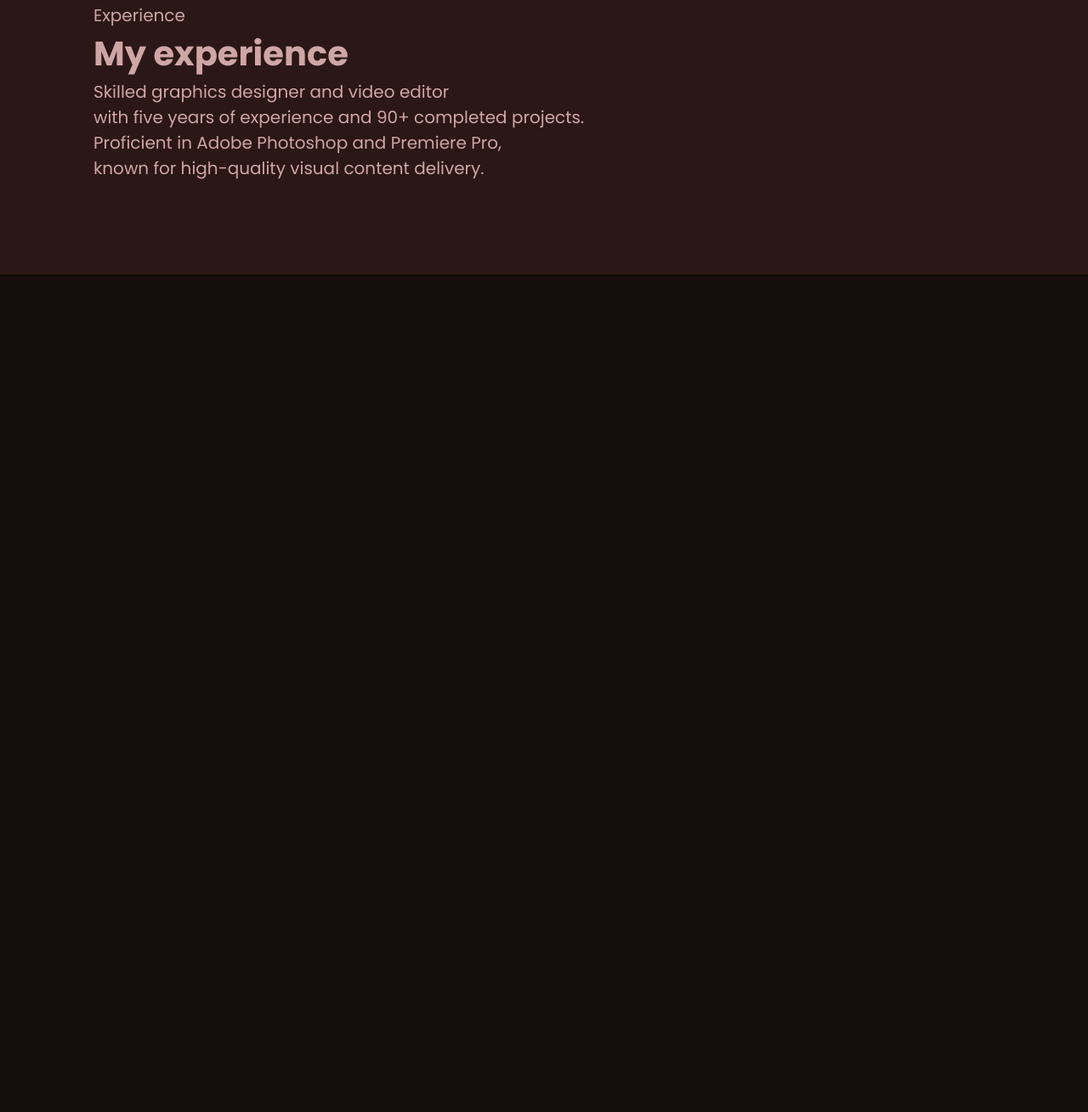
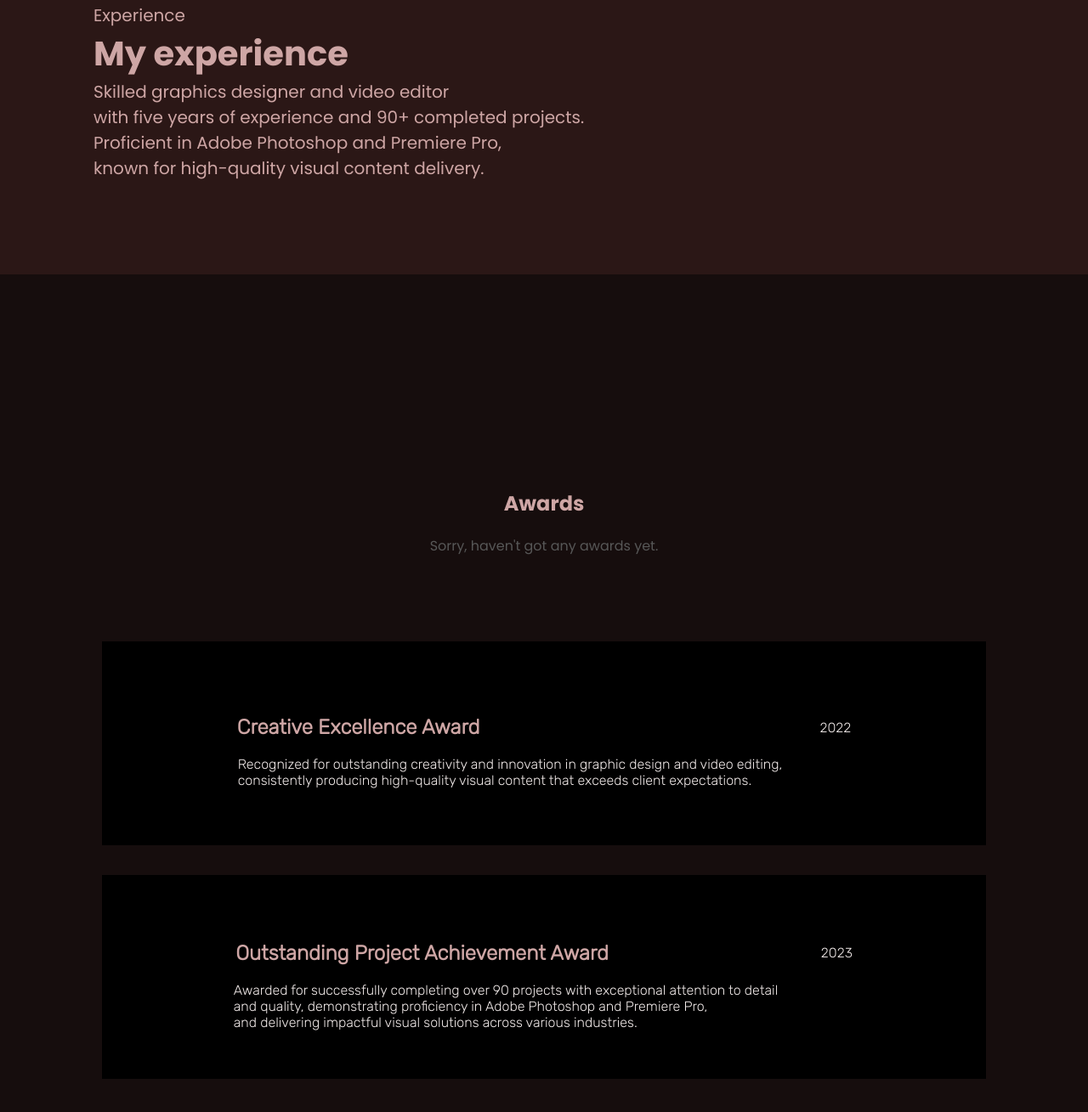
Before and after one commit to CancelShanto/abedin-shanto, a plain HTML site: page index.html in a window 1280 px wide. Shown: the part 1387-2696 px from the top of the page at 85% size. Before the commit the page ends 1710 px from the top, so only its background shows below. Drawn offline with Linux system fonts and the light colour scheme.

Commit message:
added working about me button in the navbar, clicking it will scroll down to the about me section. added awards section.

```diff
--- a/index.html
+++ b/index.html
@@ -9,7 +9,6 @@
     <link rel="stylesheet" href="styles.css">
     <link rel="stylesheet" href="root.css">
     <script src="https://kit.fontawesome.com/d916611b0c.js" crossorigin="anonymous"></script>
-
 </head>
 <body>
     <!-- navbar starts here -->
@@ -26,7 +25,7 @@
                     <h1>Home</h1>
                 </div>
                 <div class="navbar-item">
-                    <h1>About Me</h1>
+                    <a href="#about-scroll" onclick="scrollToMiddle()"><h1>About Me</h1></a>
                 </div>
                 <div class="navbar-item">
                     <h1>Projects</h1>
@@ -198,7 +197,7 @@
         <div class="about-me">
             <div>
                 <div>
-                    <h1>About Me</h1>
+                    <h1 id="about-scroll">About Me</h1>
                 </div>
                 <div>
                     <p>
@@ -281,5 +280,31 @@
       </section>
      <!-- experience section ends here -->
 
+     <!-- awards section starts here -->
+      <section>
+        <div class="awards">
+            <div><h1>Awards</h1></div>
+            <div><p>Sorry, haven't got any awards yet.</p></div>
+        </div>
+
+        <!-- award1 -->
+        <div class="award-main1">
+            <div class="award1">
+                <div><h1>Creative Excellence Award</h1></div>
+                <div><p>2022</p></div>
+            </div>
+            <div class="award-desc"><p>Recognized for outstanding creativity and innovation in graphic design and video editing, <br> consistently producing high-quality visual content that exceeds client expectations.</p></div>
+        </div>
+        <!-- award2 -->
+        <div class="award-main2">
+            <div class="award2">
+                <div><h1>Outstanding Project Achievement Award</h1></div>
+                <div><p>2023</p></div>
+            </div>
+            <div class="award-desc2"><p>Awarded for successfully completing over 90 projects with exceptional attention to detail <br> and quality, demonstrating proficiency in Adobe Photoshop and Premiere Pro, <br> and delivering impactful visual solutions across various industries.</p></div>
+        </div>
+      </section>
+     <!-- awards section ends here -->
+
 </body>
 </html>
--- a/root.css
+++ b/root.css
@@ -13,6 +13,9 @@
 
 }
 
+html {
+  scroll-behavior: smooth;
+}
 
 body{
     margin: 0;
--- a/styles.css
+++ b/styles.css
@@ -120,6 +120,7 @@
     background-color: var(--primary-color);
     height: 60px;
     padding: 0px 30px;
+    margin-left: 3px;
     cursor: pointer;
 }
 
@@ -267,3 +268,80 @@
 hr{
     border: 1px solid var(--secondary-color);
 }
+
+/* awards */
+
+.awards{
+    font-family: poppins, arial;
+    margin-top: 700px;
+    margin-bottom: 100px;
+    text-align: center;
+}
+
+.awards p{
+    color: var(--secondary-text-color);
+}
+
+
+/* award1 */
+.award1{
+    display: flex;
+    gap: 400px;
+    justify-content: space-between;
+    text-align: center;
+    align-items: center;
+    padding: 0 0px;
+}
+
+.award-main1 h1{
+    font-family: Rubik, arial;
+}
+
+.award-desc{
+    padding-right: 80px;
+}
+
+.award-main1{
+    display: flex;
+    flex-direction: column;
+    justify-content: center;
+    align-items: center;
+    font-family: Rubik, arial;
+    background-color: black;
+    height: 200px;
+    width: 1000px;
+    padding: 20px 20px;
+    margin: 35px auto;
+}
+
+/* award2 */
+
+.award2{
+    display: flex;
+    gap: 250px;
+    justify-content: space-between;
+    text-align: center;
+    align-items: center;
+    padding: 0 0px;
+}
+
+.award-main2 h1{
+    font-family: Rubik, arial;
+}
+
+.award-desc2{
+    padding-right: 90px;
+}
+
+.award-main2{
+    display: flex;
+    flex-direction: column;
+    justify-content: center;
+    align-items: center;
+    font-family: Rubik, arial;
+    background-color: black;
+    height: 200px;
+    width: 1000px;
+    padding: 20px 20px;
+    margin: 35px auto;
+}
```
